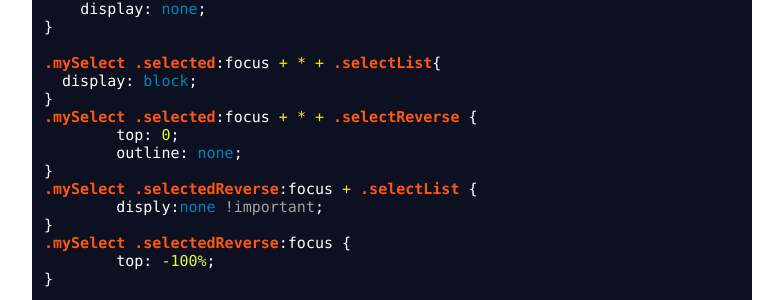
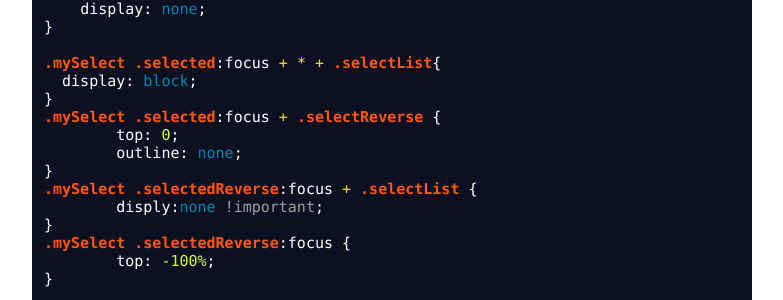
Before and after one commit to wcqblog/wcqblog.github.io, a Jekyll site: the page built from _posts/2015-05-01-用CSS实现交互效果的更改样式的下拉菜单.markdown, in a window 1280 px wide. Shown: the part 3665-3965 px from the top of the page, without its empty margins (248-1031 px from the left). Built offline with Jekyll 4.4.1, drawn with Linux system fonts in a browser that asks for light colours; nearby versions of some CDN libraries; some web fonts are replaced; Markdown is read by kramdown in place of the engine named in the settings; comment, search, counter and statistics services are not loaded.

```diff
--- a/_posts/2015-05-01-用CSS实现交互效果的更改样式的下拉菜单.markdown
+++ b/_posts/2015-05-01-用CSS实现交互效果的更改样式的下拉菜单.markdown
@@ -154,7 +154,7 @@ overflow: auto;
 .mySelect .selected:focus + * + .selectList{
   display: block;
 }
-.mySelect .selected:focus + * + .selectReverse {
+.mySelect .selected:focus + .selectReverse {
 	top: 0;
 	outline: none;
 }
@@ -308,7 +308,7 @@ overflow: auto;
 .mySelect .selected:focus + * + .selectList{
   display: block;
 }
-.mySelect .selected:focus + * + .selectReverse {
+.mySelect .selected:focus + .selectReverse {
 	top: 0;
 	outline: none;
 }
```
